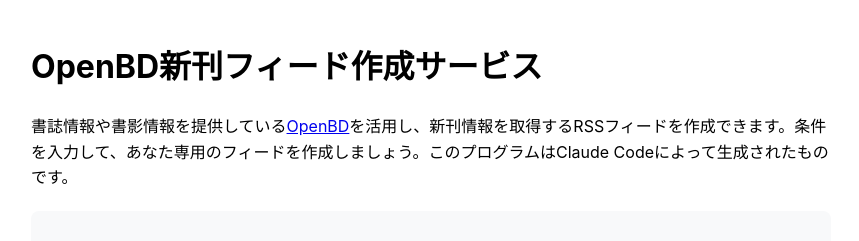
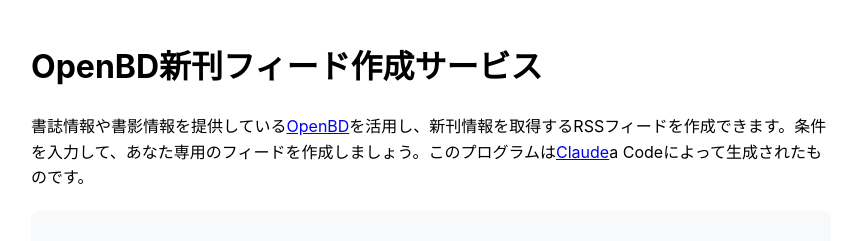
Before and after one commit to analekt/openbd-feed, a website: page docs/index.html in a window 1280 px wide. Shown: the top 241 px of the page, without its empty margins (209-1068 px from the left). Drawn offline with Linux system fonts and the light colour scheme.

Commit message:
Update index.html

```diff
--- a/docs/index.html
+++ b/docs/index.html
@@ -84,7 +84,7 @@
 <body>
     <h1>OpenBD新刊フィード作成サービス</h1>
 
-    <p>書誌情報や書影情報を提供している<a href="https://openbd.jp/" target="_blank">OpenBD</a>を活用し、新刊情報を取得するRSSフィードを作成できます。条件を入力して、あなた専用のフィードを作成しましょう。このプログラムはClaude Codeによって生成されたものです。</p>
+    <p>書誌情報や書影情報を提供している<a href="https://openbd.jp/" target="_blank">OpenBD</a>を活用し、新刊情報を取得するRSSフィードを作成できます。条件を入力して、あなた専用のフィードを作成しましょう。このプログラムは<a href="https://claude.ai/" target="_blank">Claude</a>a Codeによって生成されたものです。</p>
 
     <div class="form-container">
         <h2>新しいフィードを作成</h2>
```
